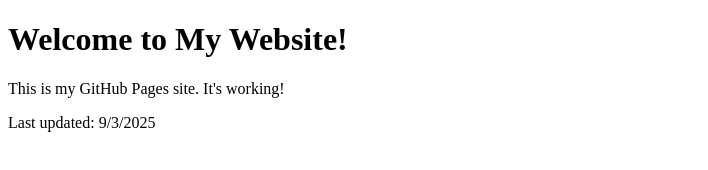
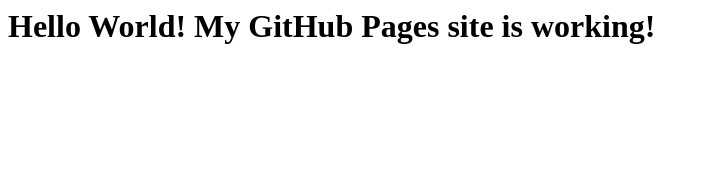
Before and after one commit to victortesting07-tech/victortesting07-tech.github.io, a plain HTML site: page index.html in a window 1280 px wide. Shown: the whole page, without its empty margins (0-708 px from the left). Drawn offline with Linux system fonts and the light colour scheme.

Commit message:
Update index.html

```diff
--- a/index.html
+++ b/index.html
@@ -1,17 +1 @@
-<!DOCTYPE html>
-<html lang="en">
-<head>
-    <meta charset="UTF-8">
-    <meta name="viewport" content="width=device-width, initial-scale=1.0">
-    <title>My GitHub Pages Site</title>
-</head>
-<body>
-    <h1>Welcome to My Website!</h1>
-    <p>This is my GitHub Pages site. It's working!</p>
-    <p>Last updated: <span id="date"></span></p>
-
-    <script>
-        document.getElementById('date').textContent = new Date().toLocaleDateString();
-    </script>
-</body>
-</html>
+<h1>Hello World! My GitHub Pages site is working!</h1>
```
